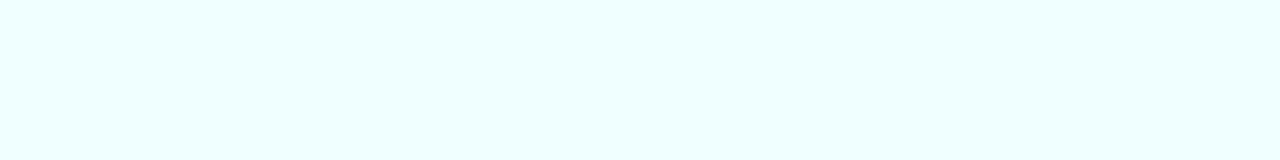
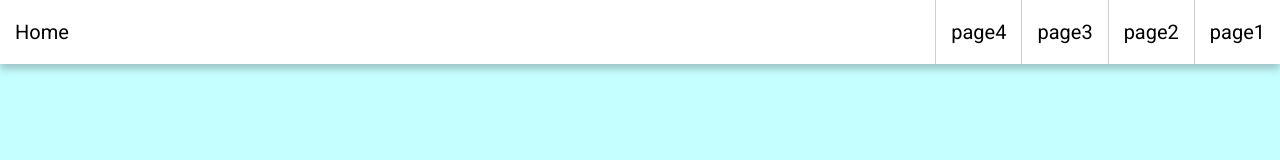
Before and after one commit to Grow-Software/crp-web-public, a plain HTML site: page index.html in a window 1280 px wide. Drawn offline with Linux system fonts and the light colour scheme.

Commit message:
Design Start - Nav Bar
Began working on the navagation bar. using this as a safe point.

```diff
--- a/index.html
+++ b/index.html
@@ -5,11 +5,22 @@
     <meta http-equiv="X-UA-Compatible" content="IE=edge" />
     <meta name="viewport" content="width=device-width, initial-scale=1.0" />
     <link rel="stylesheet" href="style.css" />
+    <link rel="preconnect" href="https://fonts.googleapis.com" />
+    <link rel="preconnect" href="https://fonts.gstatic.com" crossorigin />
+    <link
+      href="https://fonts.googleapis.com/css2?family=Roboto&display=swap"
+      rel="stylesheet"
+    />
     <title>Project2</title>
   </head>
   <body>
     <nav>
-      <div></div>
+      <a href="" class="nav-home"> Home</a>
+      <a href="" class="nav-option">page1</a>
+      <a href="" class="nav-option">page2</a>
+      <a href="" class="nav-option">page3</a>
+      <a href="" class="nav-option">page4</a>
     </nav>
+    <section></section>
   </body>
 </html>
--- a/style.css
+++ b/style.css
@@ -1,7 +1,29 @@
-*{
-    padding: 0;
-    margin: 0;
+* {
+  padding: 0;
+  margin: 0;
+  font-family: "Roboto", sans-serif;
 }
-body{
-    background-color: azure;
+body {
+  background-color: rgb(198, 255, 255);
 }
+nav {
+  position: fixed;
+  width: 100%;
+  background: white;
+  box-shadow: 0px 5px 8px #9cc2c4;
+}
+.nav-home {
+  float: left;
+  text-decoration: none;
+  color: black;
+  padding: 20px 0px 20px 15px;
+  font-size: 20px;
+}
+.nav-option {
+  float: right;
+  text-decoration: none;
+  color: black;
+  padding: 20px 15px 20px 15px;
+  border-left: 1px solid rgb(207, 207, 207);
+  font-size: 20px;
+}
```
